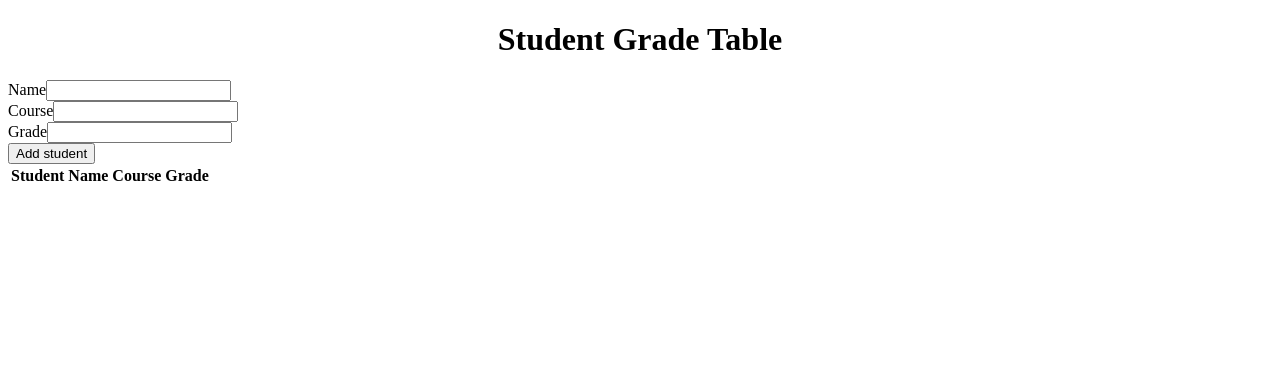
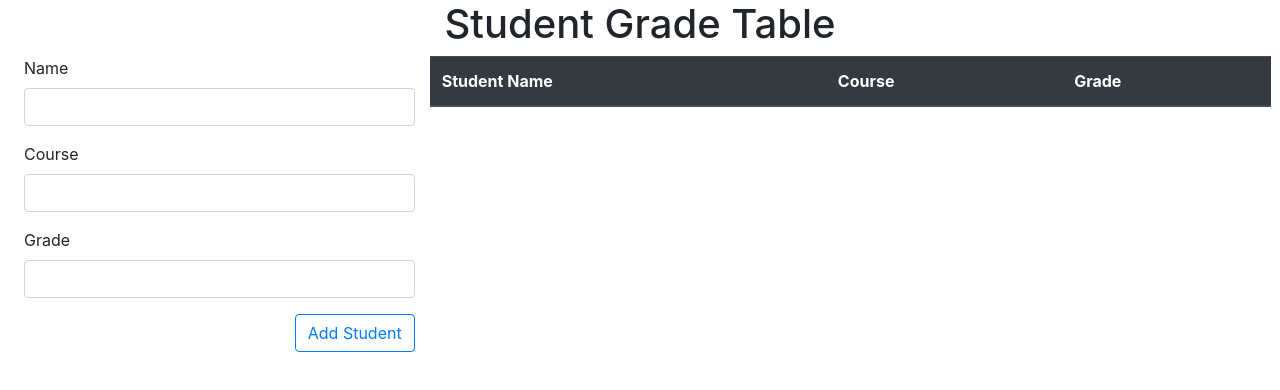
Before and after one commit to coolguypz-zz/sgt_m4_1019, a website: page public/index.html in a window 1280 px wide. Drawn offline with nearby package versions, Linux system fonts and the light colour scheme; no server answers.

Commit message:
Update style with Bootstrap

```diff
--- a/public/index.html
+++ b/public/index.html
@@ -4,6 +4,7 @@
   <meta charset="UTF-8">
   <meta name="viewport" content="width=device-width, initial-scale=1.0">
   <script src="https://ajax.googleapis.com/ajax/libs/jquery/3.4.1/jquery.min.js"></script>
+  <link rel="stylesheet" href="https://stackpath.bootstrapcdn.com/bootstrap/4.4.0/css/bootstrap.min.css" integrity="sha384-SI27wrMjH3ZZ89r4o+fGIJtnzkAnFs3E4qz9DIYioCQ5l9Rd/7UAa8DHcaL8jkWt" crossorigin="anonymous">
   <link rel="stylesheet" href="style.css">
   <script src='main.js'></script>
   <meta http-equiv="X-UA-Compatible" content="ie=edge">
@@ -11,24 +12,35 @@
 </head>
 <body>
   <h1 class="center">Student Grade Table</h1>
-  <form action="">
-    <div><label for="name">Name</label><input type="text" id="name"></div>
-    <div><label for="course">Course</label><input type="text" id="course"></div>
-    <div><label for="grade">Grade</label><input type="text" id="grade"></div>
-    <button type="submit" id="add-student">Add student</button>
+  <div class="row px-4">
+    <form class="col-4" id="add-form">
+        <div class="form-group">
+            <label>Name</label>
+            <input class="form-control" type="text" id="name">
+        </div>
+        <div class="form-group">
+            <label>Course</label>
+            <input class="form-control" type="text" id="course">
+        </div>
+        <div class="form-group">
+            <label>Grade</label>
+            <input class="form-control" type="text" id="grade">
+        </div>
+        <div class="text-right">
+            <button id ="add-student" class="btn btn-outline-primary">Add Student</button>
+        </div>
     </form>
-  <table>
-    <thead>
+    <table class="table col-8">
+        <thead class="thead-dark">
             <tr>
                 <th>Student Name</th>
                 <th>Course</th>
                 <th>Grade</th>
             </tr>
         </thead>
-    <tbody id="student-data">
-
-    </tbody>
+        <tbody id="student-data"></tbody>
     </table>
+</div>
 
 </body>
 </html>
--- a/public/main.js
+++ b/public/main.js
@@ -1,7 +1,6 @@
 $(document).ready(initApp);
 
 function initApp() {
-    console.log("app initialized");
     $("#add-student").click(submitFormData)
     getStudent();
 }
@@ -10,7 +9,6 @@ function getStudent() {
   $.ajax({
     url:'/api/students',
     success: resp =>{
-      console.log("RESP: ", resp)
       addStudentToDom(resp.student);
     }
   })
@@ -41,7 +39,6 @@ function addStudent(name,course,grade) {
       grade
     },
     success:(res)=>{
-      console.log("student: " ,res );
       getStudent();
     }
   })
--- a/server.js
+++ b/server.js
@@ -2,7 +2,7 @@
 const express = require('express');
 const db = require('./db');
 const path = require('path');
-const port = process.env.PORT || 9000;
+const port = process.env.PORT || 1000;
 
 
 
@@ -91,8 +91,6 @@ app.post(`/api/students`, async (req,res) => {
   try{
 
     const {name,course,grade} = req.body;
-    console.log("name",name);
-
     const error = [];
     if(!name){
       error.push ('No student name received')
```
Lines whose indentation alone changed are shown as unchanged.
